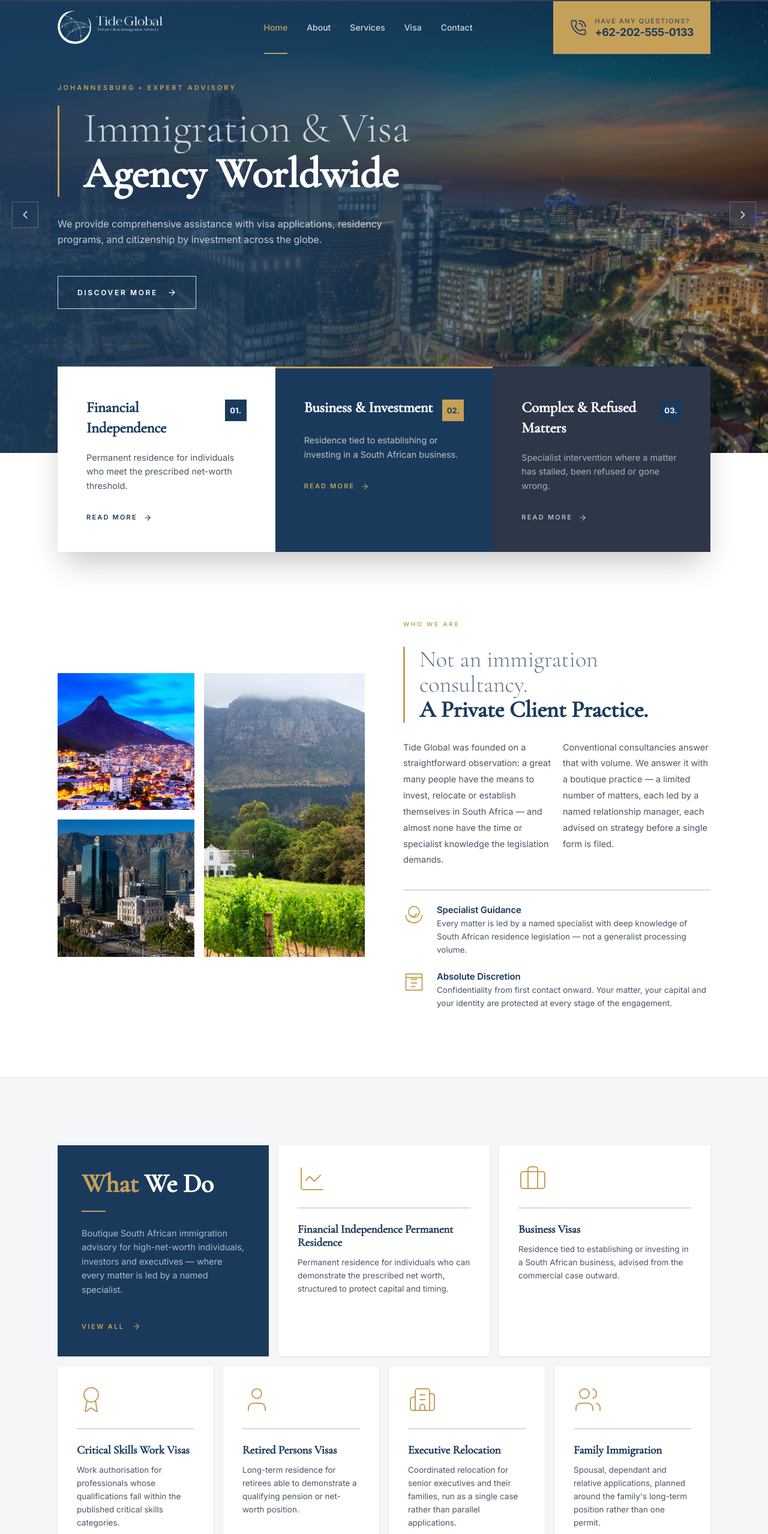
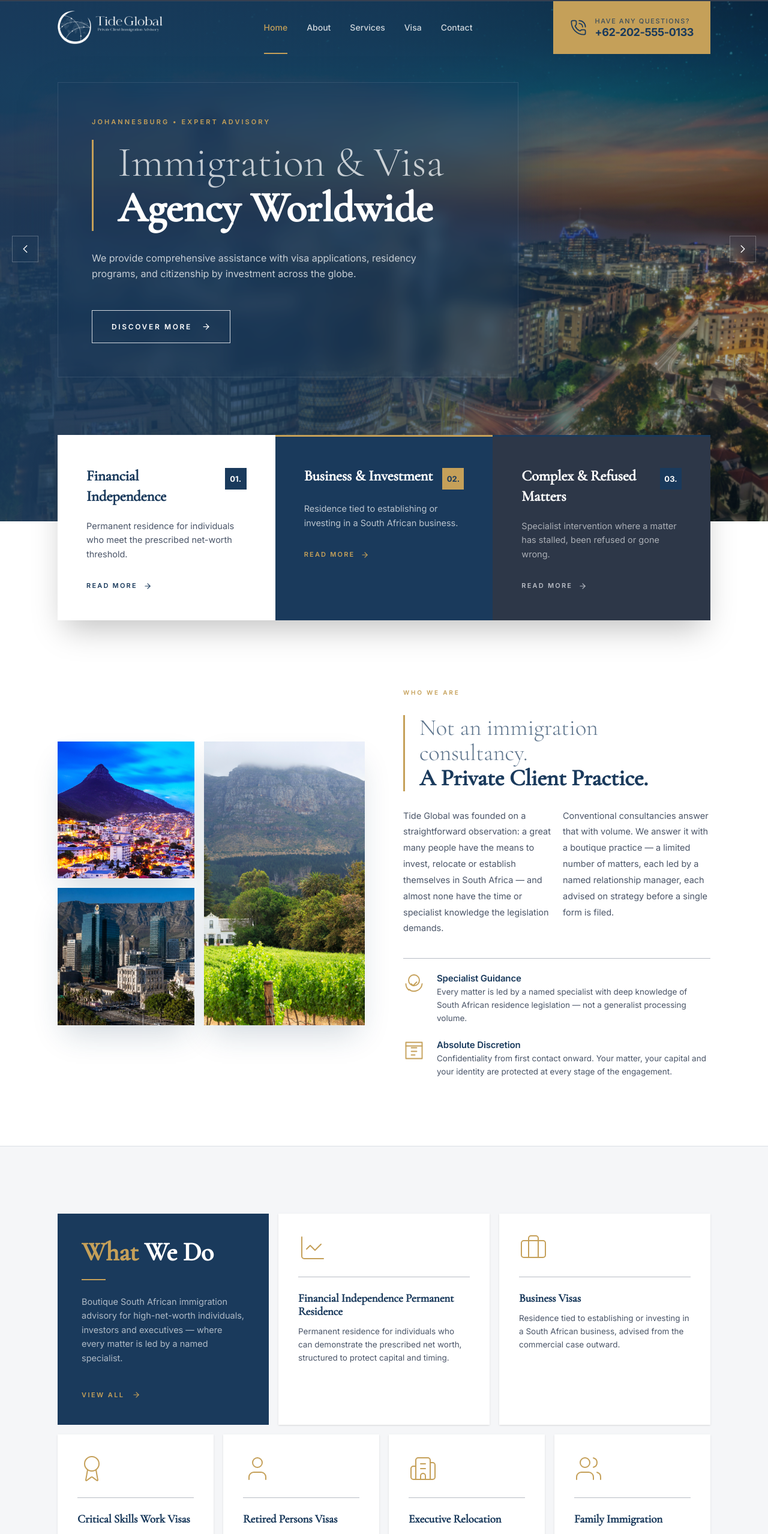
Before and after one commit to Theodhos/Business-Consulting, a Next.js app: page / in a window 1280 px wide. Shown: the part 39-2596 px from the top of the page at 60% size. Built offline with nearby package versions, Linux system fonts and the light colour scheme.

Commit message:
first commit

```diff
--- a/src/app/page.tsx
+++ b/src/app/page.tsx
@@ -33,7 +33,7 @@ export default function HomePage() {
             {/* Column A — two stacked small images (passport + travel accessories) */}
             <div className="flex w-[46%] flex-col gap-4">
               {/* Photo 4 — Passports on wooden surface */}
-              <div className="aspect-square overflow-hidden">
+              <div className="aspect-square overflow-hidden shadow-2xl shadow-navy/20">
                 <img
                   src="/ph1.png"
                   alt="Corporate passport and documents"
@@ -41,7 +41,7 @@ export default function HomePage() {
                 />
               </div>
               {/* Photo 5 — Travel accessories: hat, notebook, sunglasses */}
-              <div className="aspect-square overflow-hidden">
+              <div className="aspect-square overflow-hidden shadow-2xl shadow-navy/20">
                 <img
                   src="/ph2.png"
                   alt="Executive travel accessories"
@@ -51,7 +51,7 @@ export default function HomePage() {
             </div>
 
             {/* Column B — tall portrait image (couple with luggage) */}
-            <div className="w-[54%] overflow-hidden">
+            <div className="w-[54%] overflow-hidden shadow-2xl shadow-navy/20">
               {/* Photo 3 — Couple with backpacks and luggage */}
               <img
                 src="/ph9.png"
@@ -182,13 +182,13 @@ export default function HomePage() {
           {services.slice(0, 2).map((s) => (
             <div
               key={s.slug}
-              className="group flex flex-col bg-paper p-8 shadow-sm transition-all duration-300 hover:-translate-y-1 hover:shadow-md"
+              className="group relative flex flex-col bg-paper p-8 shadow-sm border border-transparent transition-all duration-500 hover:-translate-y-2 hover:shadow-[0_20px_40px_rgba(26,58,92,0.08)] hover:border-gold/20"
             >
               {/* Gold icon — large, centered above title */}
               <s.icon
                 size={48}
                 strokeWidth={1.0}
-                className="mb-6 text-gold"
+                className="mb-6 text-gold transition-transform duration-500 group-hover:scale-110"
                 aria-hidden
               />
               {/* Silver hairline below icon */}
@@ -206,12 +206,12 @@ export default function HomePage() {
           {services.slice(2, 6).map((s) => (
             <div
               key={s.slug}
-              className="group flex flex-col bg-paper p-8 shadow-sm transition-all duration-300 hover:-translate-y-1 hover:shadow-md"
+              className="group relative flex flex-col bg-paper p-8 shadow-sm border border-transparent transition-all duration-500 hover:-translate-y-2 hover:shadow-[0_20px_40px_rgba(26,58,92,0.08)] hover:border-gold/20"
             >
               <s.icon
                 size={48}
                 strokeWidth={1.0}
-                className="mb-6 text-gold"
+                className="mb-6 text-gold transition-transform duration-500 group-hover:scale-110"
                 aria-hidden
               />
               <span className="mb-6 block h-px w-full bg-silver" />
@@ -555,7 +555,7 @@ export default function HomePage() {
               <Link
                 key={dest.country}
                 href={dest.href}
-                className="group flex flex-col border border-silver bg-paper transition-all duration-300 hover:-translate-y-1.5 hover:shadow-lg"
+                className="group flex flex-col border border-silver/40 bg-paper transition-all duration-500 hover:-translate-y-2 hover:shadow-[0_20px_40px_rgba(26,58,92,0.08)]"
               >
                 {/* Photo */}
                 <div className="h-[185px] overflow-hidden">
@@ -579,9 +579,10 @@ export default function HomePage() {
                     {dest.desc}
                   </p>
                   {/* READ MORE — Inter SemiBold, Gold */}
-                  <span className="mt-5 inline-flex items-center gap-2 font-sans text-[10px] font-semibold uppercase tracking-[0.2em] text-gold transition-colors group-hover:text-navy">
+                  <span className="relative mt-5 inline-flex w-fit items-center gap-2 font-sans text-[10px] font-semibold uppercase tracking-[0.2em] text-gold transition-colors group-hover:text-navy">
                     Read More
                     <ArrowRight size={12} strokeWidth={2} className="transition-transform duration-300 group-hover:translate-x-1" />
+                    <span className="absolute -bottom-1 left-0 h-[2px] w-0 bg-gold transition-all duration-500 group-hover:w-full" />
                   </span>
                 </div>
               </Link>
@@ -694,7 +695,7 @@ export default function HomePage() {
                   />
                 </div>
                 <div className="flex flex-col justify-center p-6 md:p-7">
-                  <h3 className="max-w-md font-display text-[1.15rem] font-semibold leading-[1.25] text-navy">
+                  <h3 className="max-w-md font-display text-[1.15rem] font-semibold leading-[1.25] text-navy transition-colors duration-300 group-hover:text-gold">
                     {post.title}
                   </h3>
                   <p className="mt-4 max-w-md font-sans text-[13.5px] leading-[1.85] text-slate">
@@ -719,7 +720,7 @@ export default function HomePage() {
               className="absolute inset-0 h-full w-full object-cover transition-transform duration-700 group-hover:scale-105"
             />
             <div
-              className="absolute inset-0"
+              className="absolute inset-0 transition-all duration-700 group-hover:opacity-90"
               style={{
                 background:
                   "linear-gradient(180deg, rgba(26,58,92,0.06) 0%, rgba(26,58,92,0.32) 42%, rgba(26,58,92,0.92) 100%)",
--- a/src/components/HeroSlider.tsx
+++ b/src/components/HeroSlider.tsx
@@ -121,7 +121,7 @@ export default function HeroSlider() {
               className={[
                 "absolute inset-0 bg-cover bg-center",
                 "transition-transform duration-[12000ms] ease-out",
-                idx === current ? "scale-100" : "scale-110",
+                idx === current ? "scale-110" : "scale-100",
               ].join(" ")}
               style={{ backgroundImage: `url('${slide.image}')` }}
             />
@@ -138,7 +138,7 @@ export default function HeroSlider() {
 
         {/* Slide content */}
         <Container className="relative z-20 pb-48 pt-44 md:pb-60">
-          <div className="max-w-3xl">
+          <div className="max-w-3xl backdrop-blur-md bg-navy/30 p-10 md:p-14 border border-white/10 shadow-[0_30px_60px_rgba(26,58,92,0.4)]">
             {/* Eyebrow — Inter SemiBold */}
             <p className="mb-5 font-sans text-[11px] font-semibold uppercase tracking-[0.28em] text-gold">
               {slides[current].eyebrow}
@@ -176,18 +176,24 @@ export default function HeroSlider() {
           </div>
         </Container>
 
-        {/* Slide indicators (dots) */}
-        <div className="absolute bottom-10 left-1/2 z-30 flex -translate-x-1/2 items-center gap-2">
+        {/* Slide indicators (progress bars) */}
+        <div className="absolute bottom-10 left-1/2 z-30 flex -translate-x-1/2 items-center gap-3">
           {slides.map((_, idx) => (
             <button
               key={idx}
               onClick={() => goTo(idx)}
               aria-label={`Slide ${idx + 1}`}
-              className={[
-                "h-1.5 rounded-full transition-all duration-300",
-                idx === current ? "w-8 bg-gold" : "w-2 bg-white/40 hover:bg-white/70",
-              ].join(" ")}
-            />
+              className="relative h-1.5 w-12 overflow-hidden bg-white/20 transition-all hover:bg-white/40"
+            >
+              <div
+                className={[
+                  "absolute inset-y-0 left-0 bg-gold",
+                  idx === current
+                    ? "w-full transition-[width] duration-[7000ms] ease-linear"
+                    : "w-0 transition-none",
+                ].join(" ")}
+              />
+            </button>
           ))}
         </div>
 
--- a/src/components/JourneySection.tsx
+++ b/src/components/JourneySection.tsx
@@ -159,7 +159,7 @@ export default function JourneySection() {
                       className={[
                         "journey-step flex flex-col justify-center border-l-2 px-8 transition-all duration-500 lg:px-12",
                         i < journey.length - 1 ? "border-b border-b-silver" : "",
-                        activeStep ? "border-l-gold bg-paper" : "border-l-transparent bg-mist",
+                        activeStep ? "border-l-gold bg-paper shadow-[-4px_0_15px_-3px_rgba(201,160,80,0.4)]" : "border-l-transparent bg-mist",
                       ].join(" ")}
                       style={isDesktop ? { height: STEP_H } : { minHeight: STEP_H, paddingTop: 28, paddingBottom: 28 }}
                     >
```
